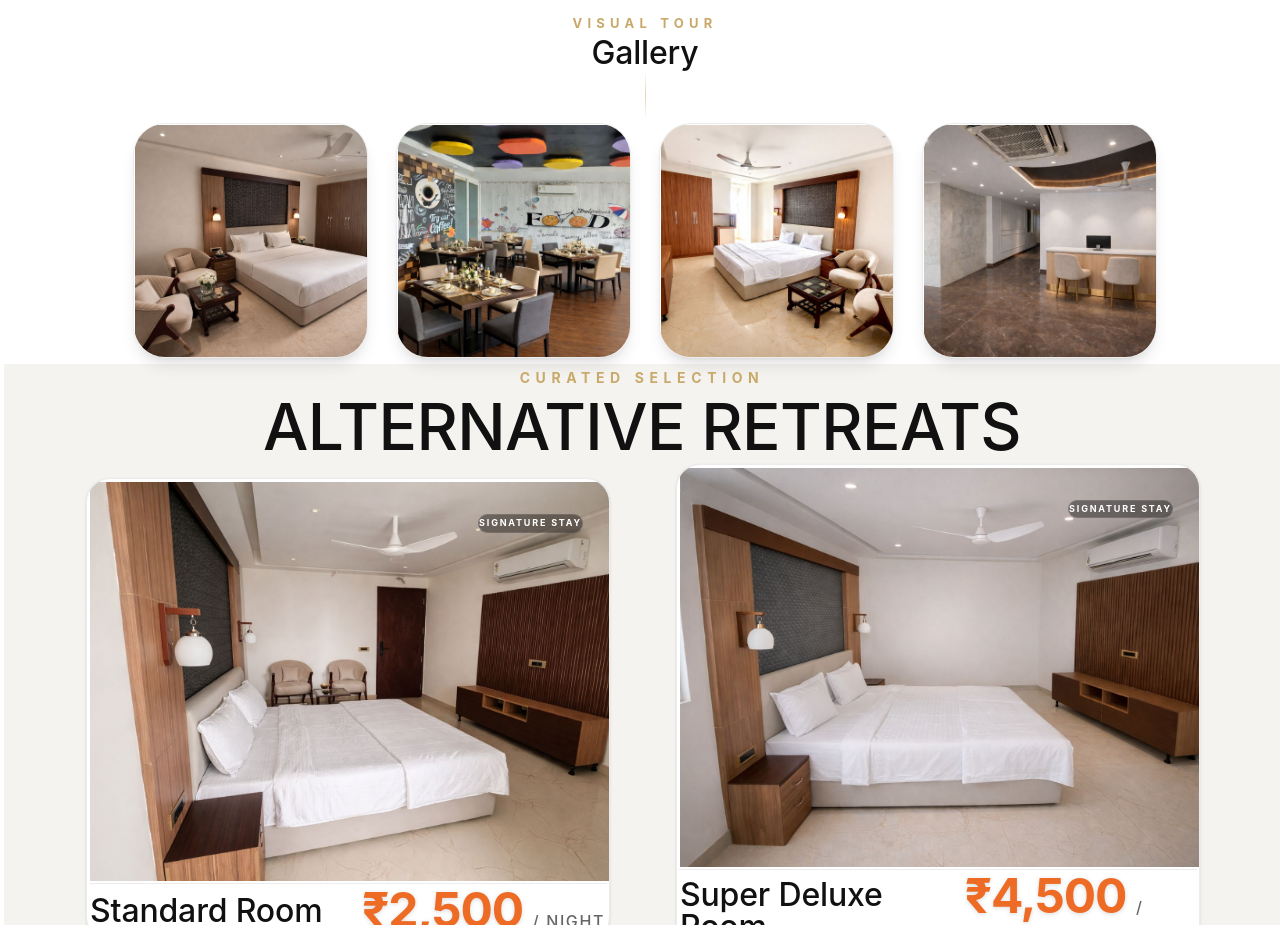
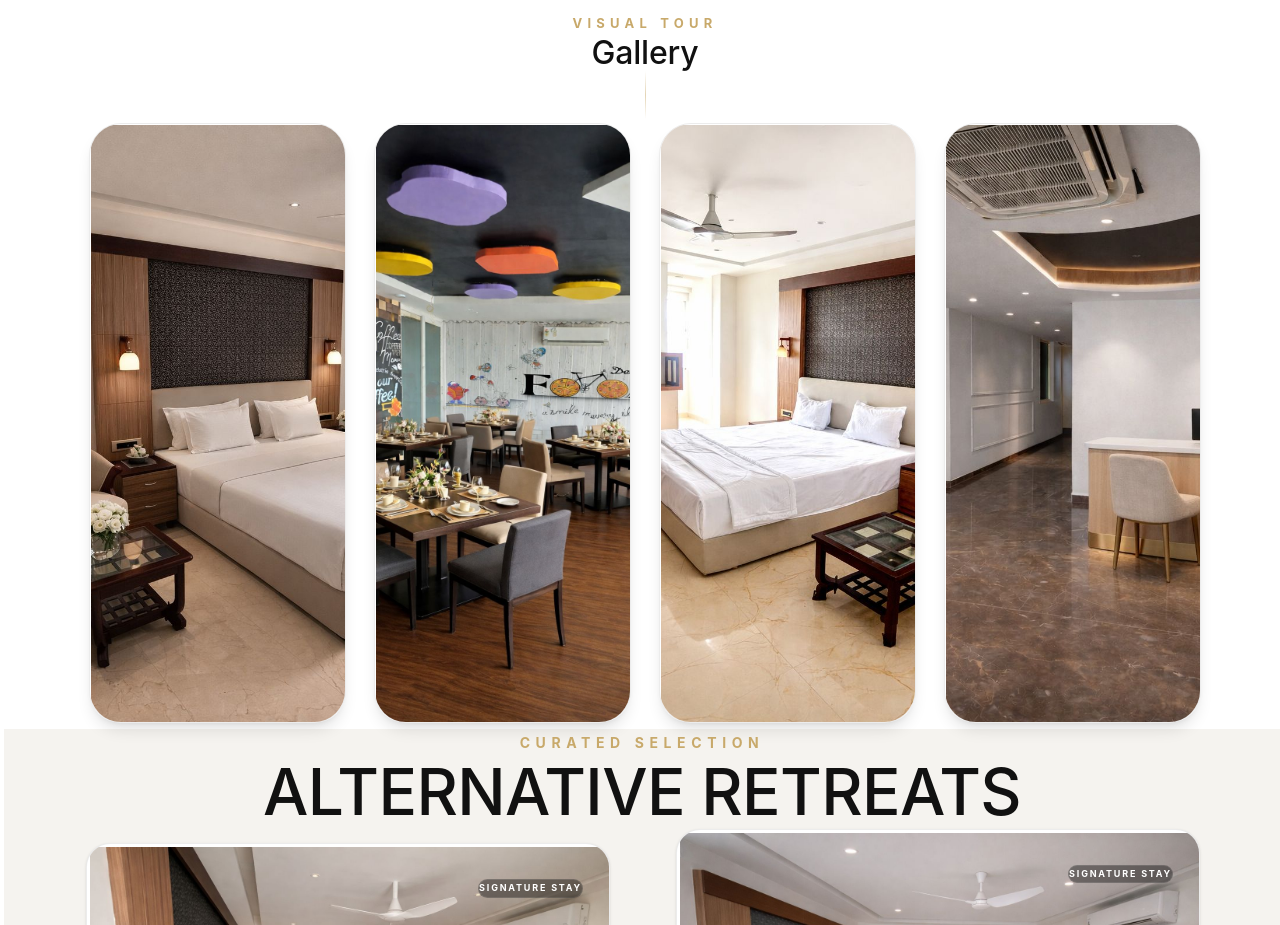
Before and after one commit to gohypedevelopers-stack/Hider, a Next.js app: page /rooms/deluxe-room in a window 1280 px wide. Shown: the part 1740-2665 px from the top of the page. Built offline with nearby package versions, Linux system fonts and the light colour scheme.

Commit message:
feat: add `RelatedRooms` and `RoomGallery` components to display room details and image galleries.

```diff
--- a/src/app/components/rooms/RelatedRooms.tsx
+++ b/src/app/components/rooms/RelatedRooms.tsx
@@ -11,18 +11,18 @@ interface RelatedRoomsProps {
 
 export default function RelatedRooms({ rooms }: RelatedRoomsProps) {
   return (
-    <section className="pt-32 pb-40 md:pt-48 md:pb-56 mt-40 md:mt-64 bg-[var(--app-bg-accent)] overflow-hidden">
+    <section className="pt-40 pb-40 md:pt-56 md:pb-56 mt-40 md:mt-64 bg-[var(--app-bg-accent)] overflow-hidden">
       <div className="lux-container">
 
         {/* Header */}
         <motion.div
-           initial={{ opacity: 0, y: 30 }}
-           whileInView={{ opacity: 1, y: 0 }}
-           viewport={{ once: true }}
-           transition={{ duration: 1 }}
-           className="text-center mb-32 md:mb-40"
+          initial={{ opacity: 0, y: 30 }}
+          whileInView={{ opacity: 1, y: 0 }}
+          viewport={{ once: true }}
+          transition={{ duration: 1 }}
+          className="text-center mb-32 md:mb-45"
         >
-          <span className="text-[12px] md:text-[14px] font-bold uppercase tracking-[0.4em] text-[var(--brand-gold)] block mb-8">
+          <span className="text-[12px] md:text-[14px] font-bold uppercase tracking-[0.4em] text-[var(--brand-gold)] block pt-10 mb-8">
             Curated Selection
           </span>
           <h2 className="text-4xl md:text-5xl lg:text-6xl font-sans font-extrabold text-[var(--app-text)] uppercase tracking-wider mb-10 md:mb-16">
--- a/src/app/components/rooms/RoomGallery.tsx
+++ b/src/app/components/rooms/RoomGallery.tsx
@@ -19,11 +19,11 @@ export default function RoomGallery({ images }: RoomGalleryProps) {
         <span className="text-[11px] md:text-[13px] font-bold uppercase tracking-[0.4em] text-[var(--brand-gold)] mb-6 block">
           Visual Tour
         </span>
-        <h3 className="text-4xl md:text-5xl lg:text-6xl font-serif text-[var(--app-text)]">Gallery</h3>
+        <h3 className="text-4xl md:text-5xl lg:text-6xl font-serif text-[var(--app-text)] mb-5">Gallery</h3>
         <div className="h-12 w-px bg-gradient-to-b from-transparent via-[var(--brand-gold)] to-transparent mt-8 opacity-50"></div>
       </div>
 
-      <div className="grid grid-cols-1 sm:grid-cols-2 lg:grid-cols-4 gap-6 w-full max-w-7xl mx-auto px-4 md:px-0">
+      <div className="grid grid-cols-1 sm:grid-cols-2 lg:grid-cols-4 gap-6 w-full max-w-[90rem] mx-auto px-4 md:px-0">
         {displayImages.map((img, i) => (
           <motion.div
             key={i}
@@ -33,7 +33,7 @@ export default function RoomGallery({ images }: RoomGalleryProps) {
             transition={{ delay: i * 0.1, duration: 1, ease: [0.22, 1, 0.36, 1] }}
             className="flex flex-col group"
           >
-            <div className="relative aspect-[3/4] md:aspect-square overflow-hidden rounded-[2rem] shadow-lg border border-[var(--app-border)]">
+            <div className="relative aspect-[3/4] md:aspect-[4/5] lg:h-[500px] xl:h-[600px] overflow-hidden rounded-[2rem] shadow-lg border border-[var(--app-border)]">
               <Image
                 src={img}
                 alt={captions[i] || 'Room gallery image'}
```
